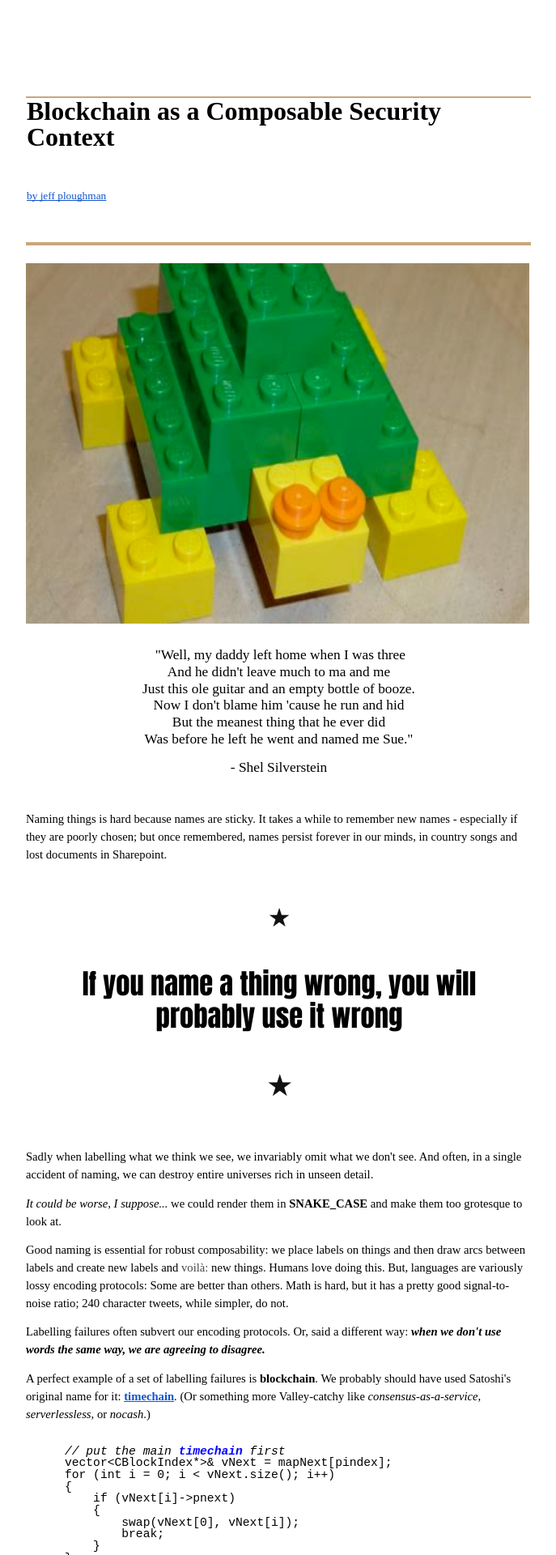
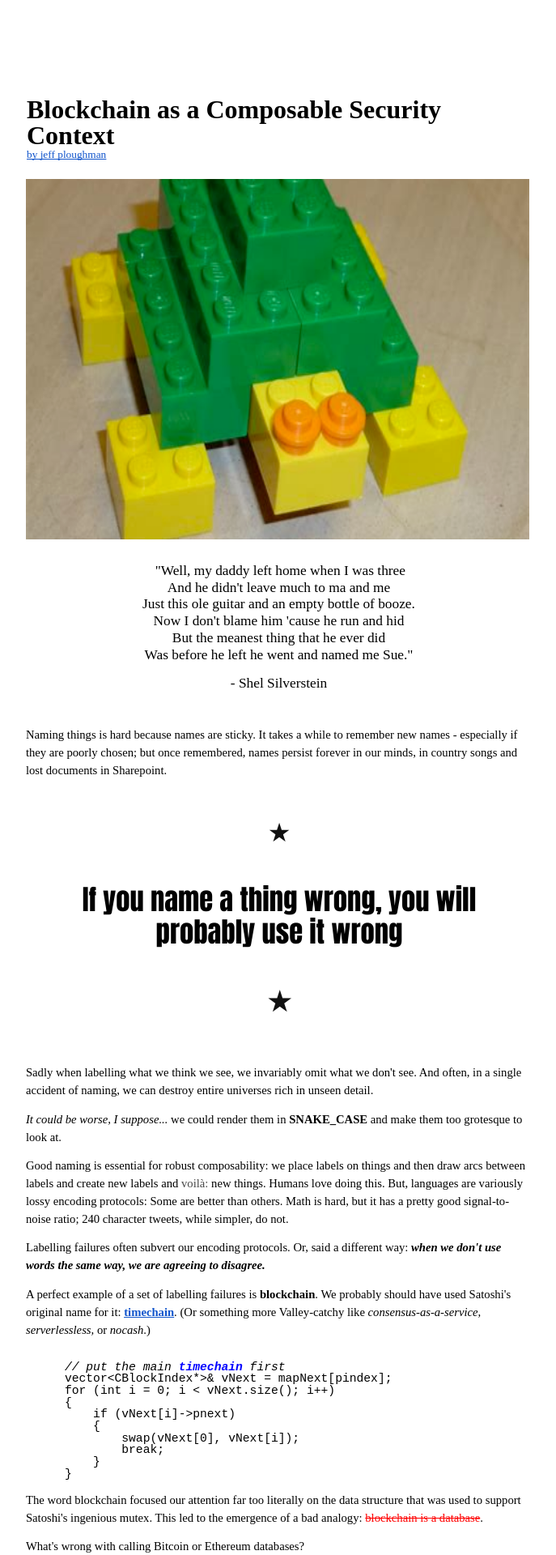
Before and after one commit to immutability-io/immutability-io.github.io, a Jekyll site: the page blockchain-as-a-composable-security-context.html, which Jekyll copies as it is, in a window 1280 px wide. Shown: the top 1920 px of the page at 81% size, without its empty margins (71-758 px from the left). Built offline with Jekyll 4.4.1, drawn with Linux system fonts in a browser that asks for light colours; some web fonts are replaced.

Commit message:
Blockchain as a Composable Security Context

```diff
--- a/blockchain-as-a-composable-security-context.html
+++ b/blockchain-as-a-composable-security-context.html
@@ -1032,26 +1032,15 @@
 <body class="c55">
     <div>
         <p class="c9 c56 subtitle" id="h.leajue2ys1lr"><span class="c28"></span></p>
-        <p class="c47"><span
-                style="overflow: hidden; display: inline-block; margin: 0.00px 0.00px; border: 0.00px solid #000000; transform: rotate(0.00rad) translateZ(0px); -webkit-transform: rotate(0.00rad) translateZ(0px); width: 624.00px; height: 2.67px;"><img
-                    alt="" src="assets/images/image2.png"
-                    style="width: 624.00px; height: 2.67px; margin-left: 0.00px; margin-top: 0.00px; transform: rotate(0.00rad) translateZ(0px); -webkit-transform: rotate(0.00rad) translateZ(0px);"
-                    title="horizontal line"></span></p>
     </div>
     <p class="c51 title" id="h.mbjsiz6n6jlo"><span class="c27 c32">Blockchain as a Composable Security Context</span>
-    </p>
-    <h4 class="c37" id="h.st7231p35gmy"><span class="c0"><a class="c18" href="mailto:jeff@immutability.io">by jeff
-                ploughman</a></span></h4>
-    <p class="c26"><span
-            style="overflow: hidden; display: inline-block; margin: 0.00px 0.00px; border: 0.00px solid #000000; transform: rotate(0.00rad) translateZ(0px); -webkit-transform: rotate(0.00rad) translateZ(0px); width: 624.00px; height: 4.00px;"><img
-                alt="" src="assets/images/image1.png"
-                style="width: 624.00px; height: 4.00px; margin-left: 0.00px; margin-top: 0.00px; transform: rotate(0.00rad) translateZ(0px); -webkit-transform: rotate(0.00rad) translateZ(0px);"
-                title="horizontal line"></span></p>
+    </p><span class="c0"><a class="c18" href="mailto:jeff@immutability.io">by jeff
+            ploughman</a></span></h4>
     <h1 class="c39" id="h.vydniszftb1n"><span
             style="overflow: hidden; display: inline-block; margin: 0.00px 0.00px; border: 0.00px solid #000000; transform: rotate(0.00rad) translateZ(0px); -webkit-transform: rotate(0.00rad) translateZ(0px); width: 622.50px; height: 444.93px;"><img
                 alt="" src="assets/images/turtle.png"
                 style="width: 622.50px; height: 619.73px; margin-left: 0.00px; margin-top: -87.40px; transform: rotate(0.00rad) translateZ(0px); -webkit-transform: rotate(0.00rad) translateZ(0px);"
-                title="Placeholder image"></span></h1>
+                title="Lego turtles all the way down..."></span></h1>
     <p class="c13 c9"><span class="c20 c30"></span></p>
     <p class="c13"><span class="c54">&nbsp;</span><span class="c11">&quot;Well, my daddy left home when I was
             three</span></p>
```
